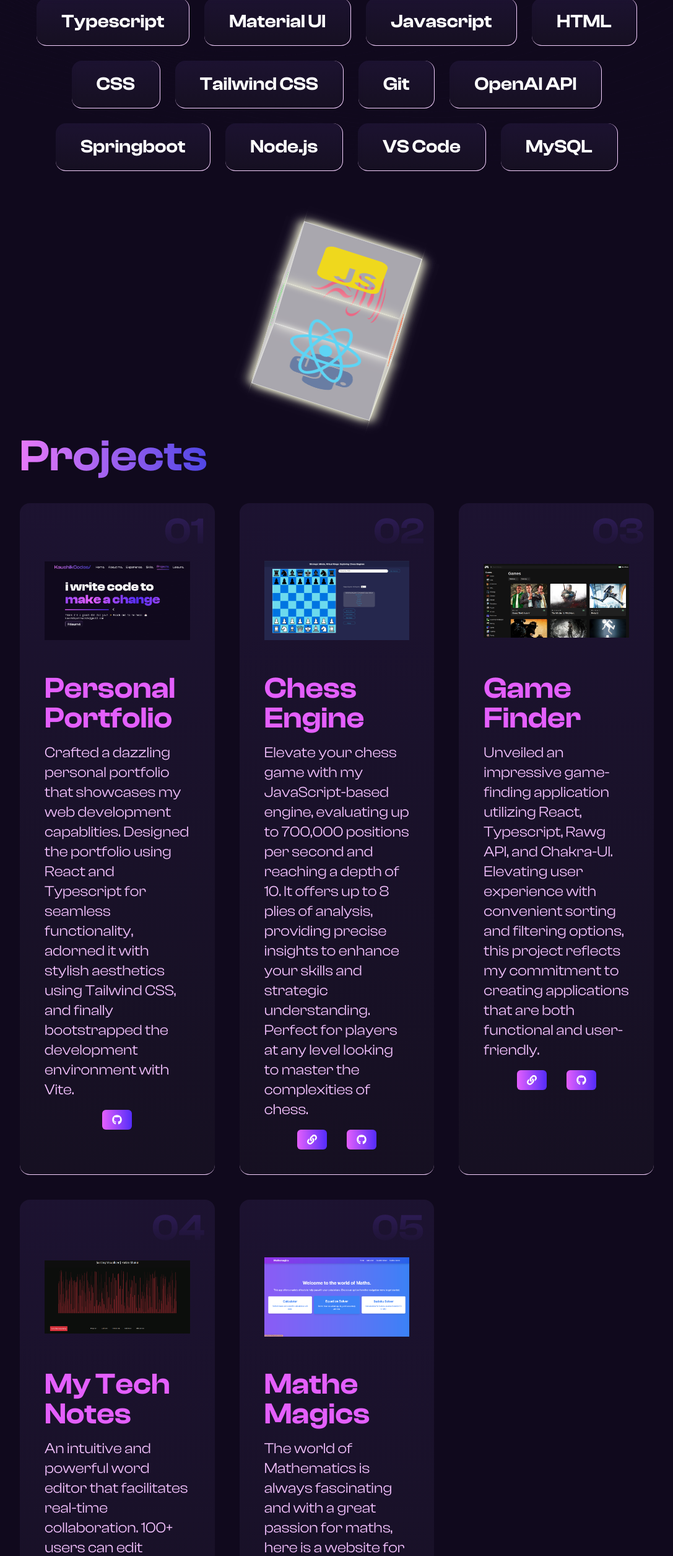
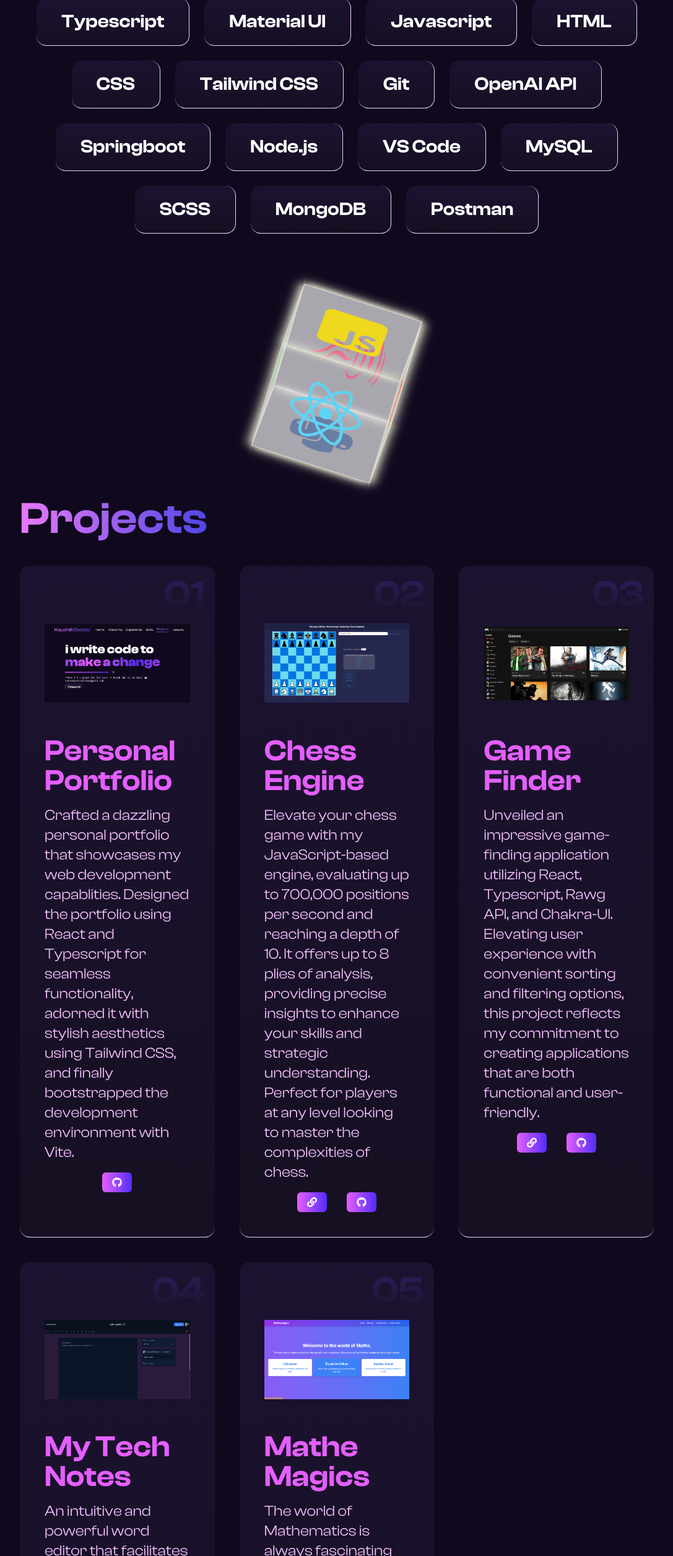
Before and after one commit to K1ngKP/iAMkp, a React (Vite) app: page / in a window 1280 px wide. Shown: the part 2893-5404 px from the top of the page at 62% size, without its empty margins (96-1183 px from the left). Built offline with nearby package versions, Linux system fonts and the light colour scheme; a web font is replaced by a local one.

Commit message:
fine tuning

```diff
--- a/index.html
+++ b/index.html
@@ -2,7 +2,7 @@
 <html lang="en">
   <head>
     <meta charset="UTF-8" />
-    <link rel="icon" type="image/svg+xml" href="/vite.svg" />
+    <link rel="icon" type="image/svg+xml" href="/favicon.ico" />
     <meta name="viewport" content="width=device-width, initial-scale=1.0" />
     <title>Kaushik'sweb</title>
   </head>
--- a/src/components/styles/CubeSpinner.scss
+++ b/src/components/styles/CubeSpinner.scss
@@ -90,7 +90,8 @@
       width: 100%;
       padding-top: 18%;
       padding-bottom: 18%;
-      margin-top: 500px;
-      position: absolute;
+      margin-top: 50px;
+      margin-bottom: 100px;
+      position: relative;
     }
   }
--- a/src/data/projects.ts
+++ b/src/data/projects.ts
@@ -1,6 +1,6 @@
 import gameFinder from "../assets/images/game-finder.png";
 import portfolio from "../assets/images/portfolio.png";
-import sorting from "../assets/images/sorting.png";
+import sorting from "../assets/images/myTechNotesLogo.png";
 import jchess from "../assets/images/jchess-logo.png"
 import mathemagics from "../assets/images/main-screen.png"
 interface Project {
@@ -8,7 +8,7 @@ interface Project {
   name: string;
   description: string;
   image?: string;
-  repository: string;
+  repository?: string;
   website?: string;
 }
 
@@ -37,7 +37,7 @@ const projectsData: Project[] = [
     description:
       "Unveiled an impressive game-finding application utilizing React, Typescript, Rawg API, and Chakra-UI. Elevating user experience with convenient sorting and filtering options, this project reflects my commitment to creating applications that are both functional and user-friendly.",
     image: gameFinder,
-    repository: "https://github.com/hatim-s/game-finder",
+    repository: "https://game-finder-ecru.vercel.app/",
     website: "https://game-finder-ecru.vercel.app/",
   },
   {
@@ -46,7 +46,7 @@ const projectsData: Project[] = [
     description:
       "An intuitive and powerful word editor that facilitates real-time collaboration. 100+ users can edit documents simultaneously with live updates suitable for dev discussions across a project. Create, share, comment and pen down all the important topics using this interactive web application.",
     image: sorting,
-    repository: "https://github.com/hatim-s/Sorting-Algorithms-Visualizer",
+    repository: "https://github.com/K1ngKP/my-technotes",
     website: "https://my-technotes.vercel.app/",
   },
   {
--- a/src/data/skills.ts
+++ b/src/data/skills.ts
@@ -14,7 +14,10 @@ const skillData: string[] = [
   "Springboot",
   "Node.js",
   "VS Code",
-  "MySQL"
+  "MySQL",
+  "SCSS",
+  "MongoDB",
+  "Postman"
 
 ];
 
```
Also changed, not shown: src/assets/images/myTechNotesLogo.png (added).
